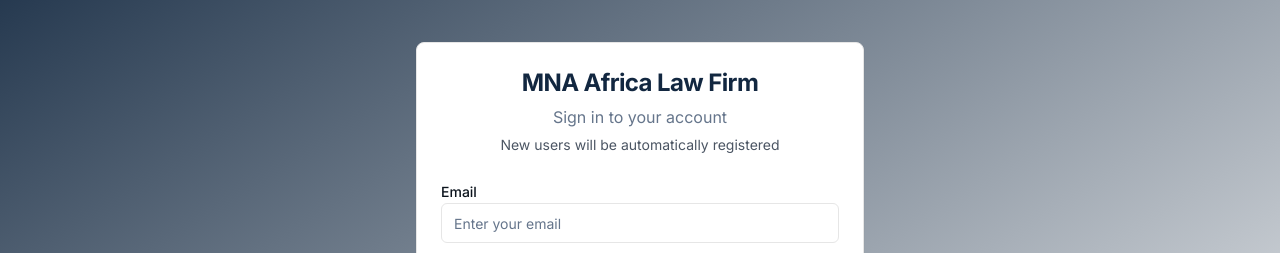
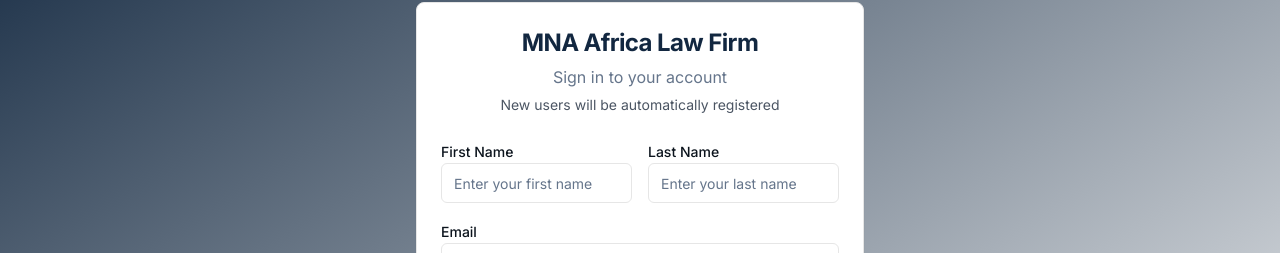
Before and after one commit to JimnaSafari/Qexle-nexus, a React (Vite) app: page /login in a window 1280 px wide. Shown: the part 137-390 px from the top of the page. Built offline with nearby package versions, Linux system fonts and the light colour scheme; no server answers.

Commit message:
Add sign-up functionality
Allow users to sign up with name, email, password, and role.

```diff
--- a/src/contexts/AuthContext.tsx
+++ b/src/contexts/AuthContext.tsx
@@ -15,7 +15,7 @@ interface User {
 
 interface AuthContextType {
   user: User | null;
-  login: (email: string, password: string, role: UserRole) => Promise<void>;
+  login: (email: string, password: string, role: UserRole, firstName?: string, lastName?: string) => Promise<void>;
   logout: () => Promise<void>;
   isAuthenticated: boolean;
   isSeniorAssociate: boolean;
@@ -89,7 +89,7 @@ export const AuthProvider: React.FC<{ children: React.ReactNode }> = ({ children
     return () => subscription.unsubscribe();
   }, []);
 
-  const login = async (email: string, password: string, role: UserRole) => {
+  const login = async (email: string, password: string, role: UserRole, firstName: string = 'User', lastName: string = 'Name') => {
     try {
       console.log('Attempting login for:', email, 'with role:', role);
 
@@ -109,8 +109,8 @@ export const AuthProvider: React.FC<{ children: React.ReactNode }> = ({ children
             password,
             options: {
               data: {
-                first_name: 'User',
-                last_name: 'Name',
+                first_name: firstName,
+                last_name: lastName,
                 role: role
               }
             }
@@ -127,8 +127,8 @@ export const AuthProvider: React.FC<{ children: React.ReactNode }> = ({ children
               .insert({
                 user_id: signUpData.user.id,
                 email: email,
-                first_name: 'User',
-                last_name: 'Name',
+                first_name: firstName,
+                last_name: lastName,
                 role: role
               });
 
@@ -140,7 +140,7 @@ export const AuthProvider: React.FC<{ children: React.ReactNode }> = ({ children
             setUser({
               id: signUpData.user.id,
               email: email,
-              name: 'User Name',
+              name: `${firstName} ${lastName}`,
               role: role
             });
           }
@@ -164,8 +164,8 @@ export const AuthProvider: React.FC<{ children: React.ReactNode }> = ({ children
             .insert({
               user_id: authData.user.id,
               email: email,
-              first_name: 'User',
-              last_name: 'Name',
+              first_name: firstName,
+              last_name: lastName,
               role: role
             })
             .select()
@@ -176,19 +176,21 @@ export const AuthProvider: React.FC<{ children: React.ReactNode }> = ({ children
             throw new Error('Failed to create user profile');
           }
           teamMember = newTeamMember;
-        }
-
-        // Update role if different
-        if (teamMember.role !== role) {
+        } else {
+          // Update existing team member with new names and role if provided
           const { data: updatedMember, error: updateError } = await supabase
             .from('team_members')
-            .update({ role: role })
+            .update({
+              role: role,
+              first_name: firstName,
+              last_name: lastName
+            })
             .eq('id', teamMember.id)
             .select()
             .single();
 
           if (updateError) {
-            console.error('Error updating role:', updateError);
+            console.error('Error updating team member:', updateError);
           } else {
             teamMember = updatedMember;
           }
--- a/src/pages/Login.tsx
+++ b/src/pages/Login.tsx
@@ -15,6 +15,8 @@ const Login = () => {
   const { toast } = useToast();
   const { login } = useAuth();
   const [formData, setFormData] = useState({
+    firstName: '',
+    lastName: '',
     email: '',
     password: '',
     role: '' as UserRole | ''
@@ -26,7 +28,7 @@ const Login = () => {
   const handleLogin = async (e: React.FormEvent) => {
     e.preventDefault();
 
-    if (!formData.email || !formData.password || !formData.role) {
+    if (!formData.firstName || !formData.lastName || !formData.email || !formData.password || !formData.role) {
       toast({
         title: "Error",
         description: "Please fill in all fields",
@@ -38,7 +40,7 @@ const Login = () => {
     setIsLoading(true);
 
     try {
-      await login(formData.email, formData.password, formData.role);
+      await login(formData.email, formData.password, formData.role, formData.firstName, formData.lastName);
 
       toast({
         title: "Success",
@@ -71,6 +73,30 @@ const Login = () => {
         </CardHeader>
         <CardContent>
           <form onSubmit={handleLogin} className="space-y-4">
+            <div className="grid grid-cols-2 gap-4">
+              <div>
+                <Label htmlFor="firstName">First Name</Label>
+                <Input
+                  id="firstName"
+                  type="text"
+                  value={formData.firstName}
+                  onChange={(e) => setFormData({...formData, firstName: e.target.value})}
+                  placeholder="Enter your first name"
+                  required
+                />
+              </div>
+              <div>
+                <Label htmlFor="lastName">Last Name</Label>
+                <Input
+                  id="lastName"
+                  type="text"
+                  value={formData.lastName}
+                  onChange={(e) => setFormData({...formData, lastName: e.target.value})}
+                  placeholder="Enter your last name"
+                  required
+                />
+              </div>
+            </div>
             <div>
               <Label htmlFor="email">Email</Label>
               <Input
```
